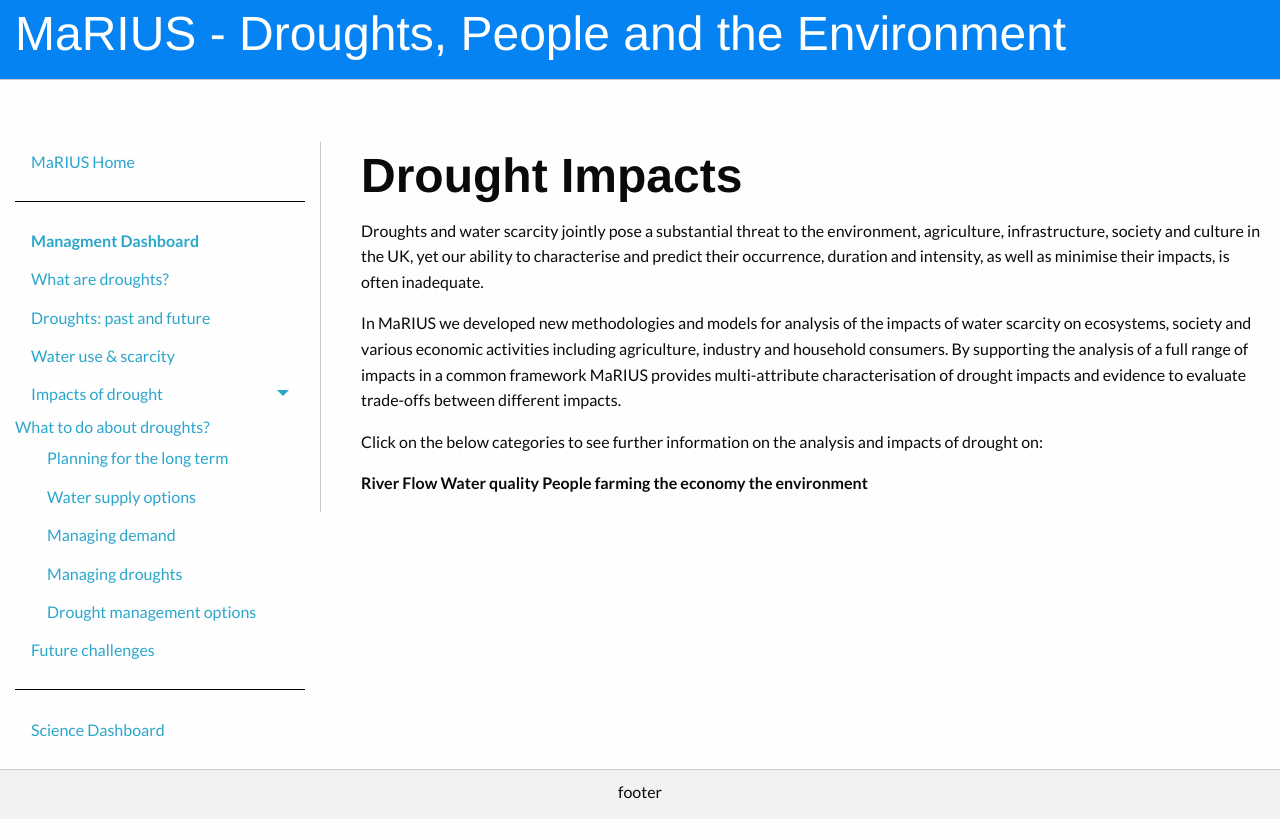
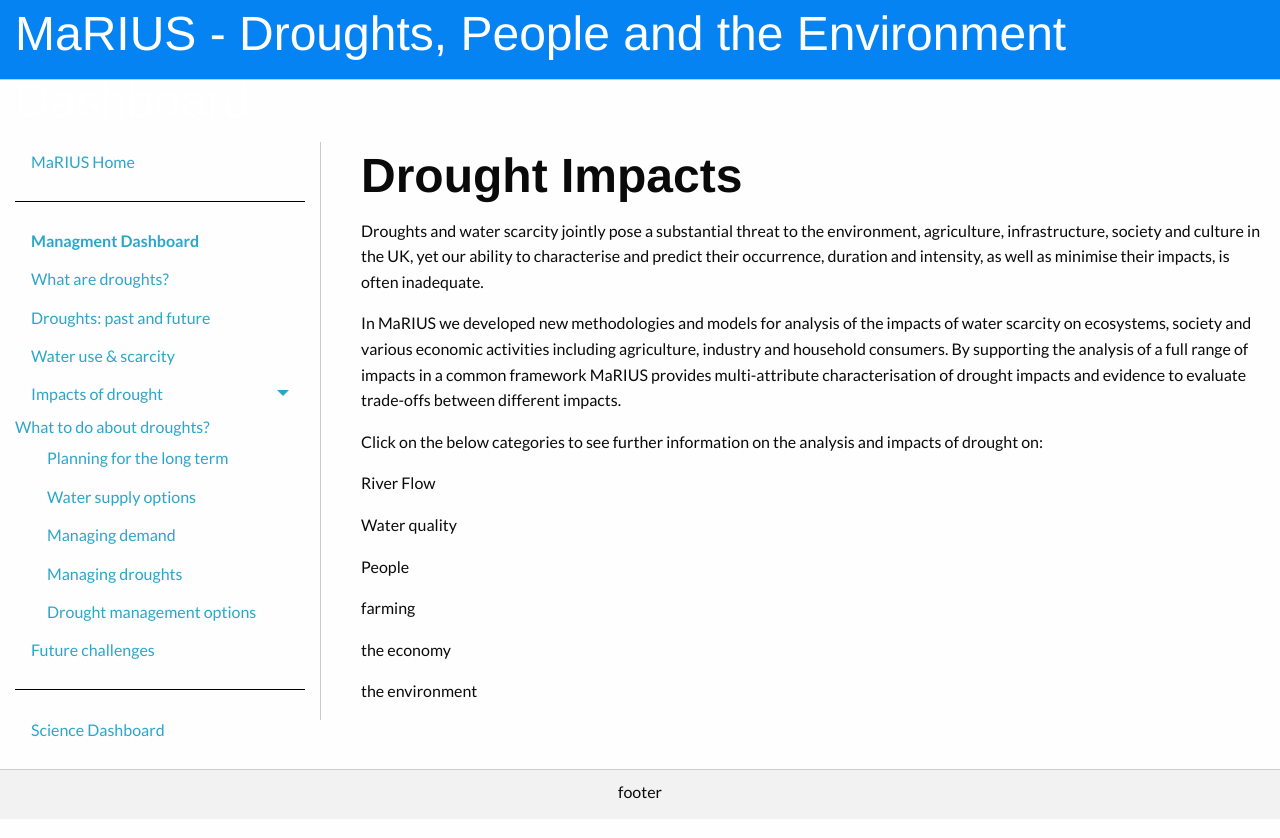
Before and after one commit to VictoriaJJ/mariusdroughtproject.org, a Jekyll site: the page built from _pages/dashboard/dpe/drought_impacts.md, in a window 1280 px wide. Shown: the top 838 px of the page. Built offline with Jekyll 4.4.1, drawn with Linux system fonts in a browser that asks for light colours.

```diff
--- a/_pages/dashboard/dpe/drought_impacts.md
+++ b/_pages/dashboard/dpe/drought_impacts.md
@@ -11,9 +11,14 @@ In MaRIUS we developed new methodologies and models for analysis of the impacts
 
 Click on the below categories to see further information on the analysis and impacts of drought on:
 
-**River Flow
+River Flow
+
 Water quality
+
 People
+
 farming
+
 the economy
-the environment**
+
+the environment
```
